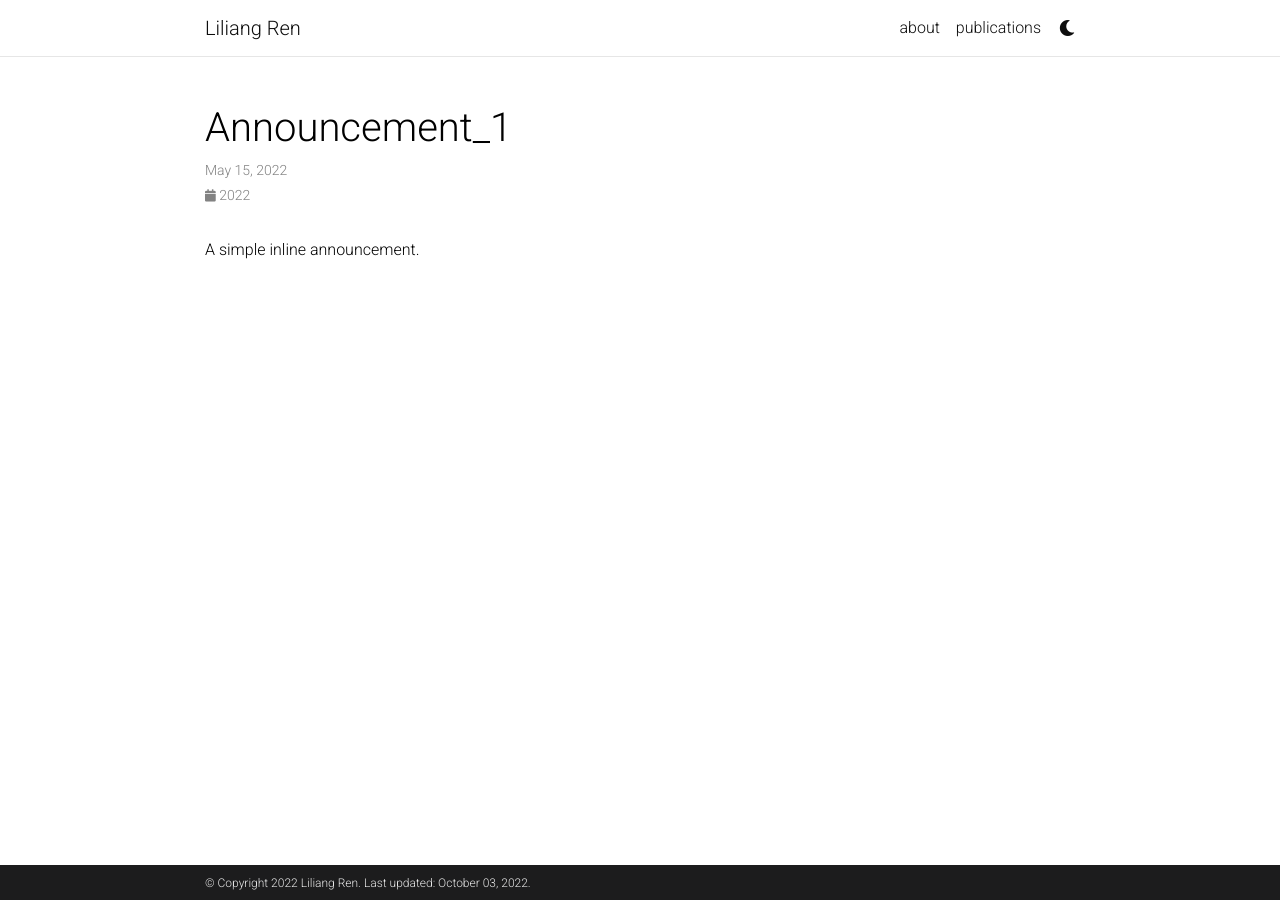
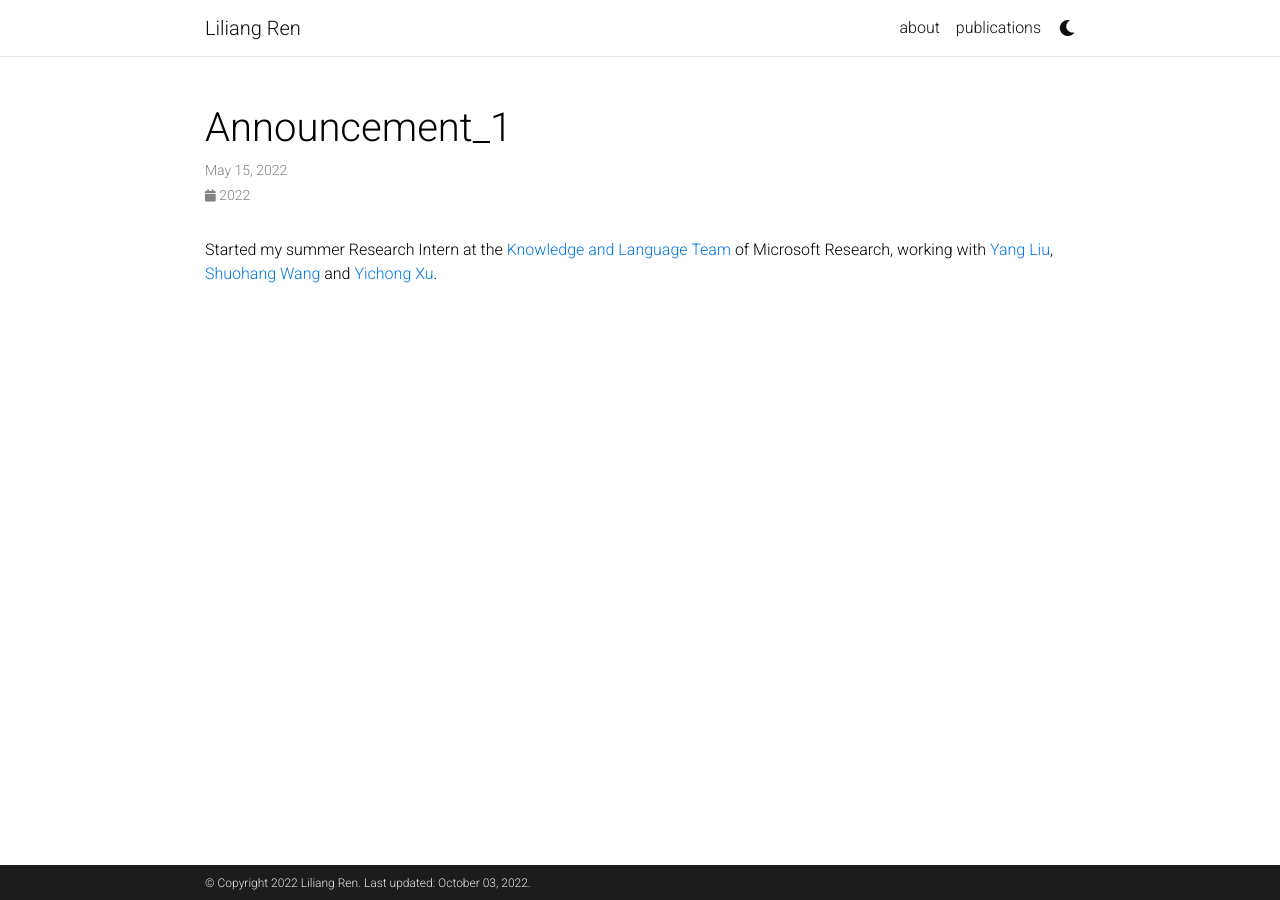
Before and after one commit to renll/renll.github.io, a Jekyll site: the page built from _news/announcement_1.md, in a window 1280 px wide. Built offline with Jekyll 4.4.1, drawn with Linux system fonts in a browser that asks for light colours; comment, search, counter and statistics services are not loaded; a style sheet for code colours, icons or effects is not loaded.

Commit message:
Update announcement_1.md

```diff
--- a/_news/announcement_1.md
+++ b/_news/announcement_1.md
@@ -4,4 +4,4 @@
 inline: true
 ---
 
-A simple inline announcement.
+Started my summer Research Intern at the [Knowledge and Language Team](https://www.microsoft.com/en-us/research/group/knowledge-and-language/) of Microsoft Research, working with [Yang Liu](https://www.microsoft.com/en-us/research/people/yaliu10/), [Shuohang Wang](https://www.microsoft.com/en-us/research/people/shuowa/) and [Yichong Xu](https://www.microsoft.com/en-us/research/people/yicxu/).
```
